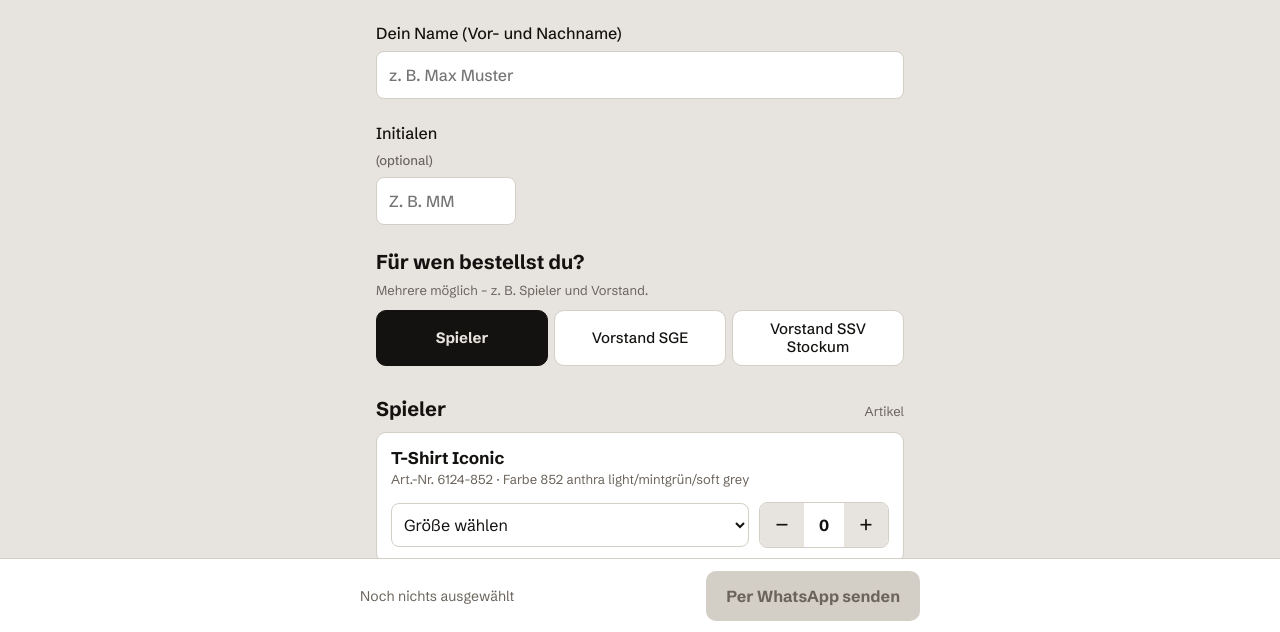
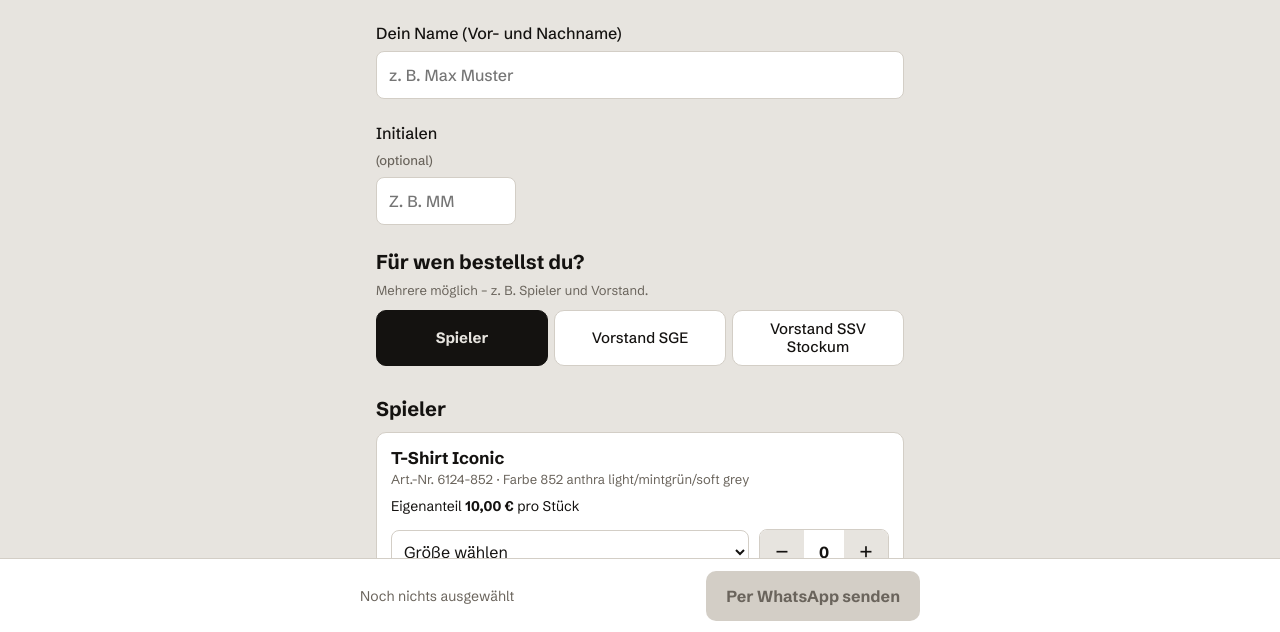
Before and after one commit to SG-Eintracht-25/sge-bestellung, a plain HTML site: page index.html in a window 1280 px wide. Both pictures are taken after a click on the button "Spieler". Shown: the part 167-799 px from the top of the page. Drawn offline with Linux system fonts and the light colour scheme.

Commit message:
Eigenanteil pro Artikel und Gesamtsumme (Testwert 10 €)
Co-Authored-By: Claude Opus 5.5 <noreply@anthropic.com>
Claude-Session: https://claude.ai/code/session_01GNJdMwTk5gwXBjhn3PUFch

```diff
--- a/index.html
+++ b/index.html
@@ -26,7 +26,8 @@ h2{font-size:20px;margin:0 0 10px}
 .card{background:var(--card);border:1px solid var(--line);border-radius:10px;padding:14px;margin-bottom:10px;transition:border-color .15s,box-shadow .15s}
 .card.on{border-color:var(--acc);box-shadow:0 0 0 2px var(--acc) inset}
 .card h3{margin:0;font-size:17px;line-height:1.25}
-.card .meta{font-size:13px;color:var(--mute);margin:2px 0 12px}
+.card .meta{font-size:13px;color:var(--mute);margin:2px 0 6px}
+.card .price{font-size:14px;margin:0 0 12px;display:flex;justify-content:space-between;gap:8px}.card .price em{font-style:normal}.card .price span{font-weight:700;white-space:nowrap}
 .ctl{display:flex;gap:10px;align-items:center;flex-wrap:wrap}
 .ctl select{flex:1 1 140px;min-height:44px;border:1px solid var(--line);border-radius:8px;background:var(--card);padding:0 8px}
 .step{display:flex;align-items:center;border:1px solid var(--line);border-radius:8px;overflow:hidden}
@@ -83,13 +84,15 @@ h2{font-size:20px;margin:0 0 10px}
 const PHONE='4916095129791';
 const SZ=['S','M','L','XL','XXL','3XL','4XL'];
 const ARTICLES=[
-  {nr:'6124-852',name:'T-Shirt Iconic',color:'852 anthra light/mintgrün/soft grey',sizes:[...SZ,'164'],g:['spieler','sge']},
-  {nr:'6324-852',name:'Polo Iconic',color:'852 anthra light/mintgrün/soft grey',sizes:SZ,g:['sge']},
-  {nr:'9324-852',name:'Polyesterjacke Iconic',color:'852 anthra light/mintgrün/soft grey',sizes:SZ,g:['spieler']},
-  {nr:'9223-820',name:'Polyesterhose Power',color:'820',sizes:SZ,g:['spieler']},
-  {nr:'6324-808',name:'Polo Iconic',color:'808',sizes:SZ,g:['ssv']},
-  {nr:'6722-808',name:'Kapuzensweat Performance',color:'808',sizes:SZ,g:['ssv']}
+  {nr:'6124-852',name:'T-Shirt Iconic',color:'852 anthra light/mintgrün/soft grey',sizes:[...SZ,'164'],g:['spieler','sge'],eur:{spieler:10,sge:10}},
+  {nr:'6324-852',name:'Polo Iconic',color:'852 anthra light/mintgrün/soft grey',sizes:SZ,g:['sge'],eur:{sge:10}},
+  {nr:'9324-852',name:'Polyesterjacke Iconic',color:'852 anthra light/mintgrün/soft grey',sizes:SZ,g:['spieler'],eur:{spieler:10}},
+  {nr:'9223-820',name:'Polyesterhose Power',color:'820',sizes:SZ,g:['spieler'],eur:{spieler:10}},
+  {nr:'6324-808',name:'Polo Iconic',color:'808',sizes:SZ,g:['ssv'],eur:{ssv:10}},
+  {nr:'6722-808',name:'Kapuzensweat Performance',color:'808',sizes:SZ,g:['ssv'],eur:{ssv:10}}
 ];
+const eur=(a,g)=>+((a.eur||{})[g]||0);
+const fmt=v=>v.toLocaleString('de-DE',{style:'currency',currency:'EUR'});
 const GORDER=['spieler','sge','ssv'];
 const GN={spieler:'Spieler',sge:'Vorstand SGE',ssv:'Vorstand SSV Stockum'};
 const groups=new Set();
@@ -99,10 +102,11 @@ const st={};const S=(g,i)=>st[g+'_'+i]||(st[g+'_'+i]={qty:0,size:''});
 const sel=()=>GORDER.filter(g=>groups.has(g));
 function draw(){const gs=sel();
   $('#list').innerHTML=!gs.length?'<p class="hint">Bitte zuerst oben wählen, für wen du bestellst.</p>':gs.map(g=>`
-  <h2 class="gsec">${GN[g]} <span>Artikel</span></h2>`+ARTICLES.map((a,i)=>!a.g.includes(g)?'':`
+  <h2 class="gsec">${GN[g]}</h2>`+ARTICLES.map((a,i)=>!a.g.includes(g)?'':`
   <div class="card" id="c_${g}_${i}">
     <h3>${esc(a.name)}</h3>
     <p class="meta">Art.-Nr. ${esc(a.nr)} · Farbe ${esc(a.color)}</p>
+    <p class="price"><em>${eur(a,g)?'Eigenanteil <b>'+fmt(eur(a,g))+'</b> pro Stück':'kein Eigenanteil'}</em><span id="t_${g}_${i}"></span></p>
     <div class="ctl">
       <select data-k="${g}|${i}" aria-label="Größe für ${esc(a.name)} (${GN[g]})"><option value="">Größe wählen</option>${a.sizes.map(z=>`<option${S(g,i).size===z?' selected':''}>${z}</option>`).join('')}</select>
       <div class="step"><button type="button" data-d="-1" data-k="${g}|${i}" aria-label="weniger">−</button><output id="q_${g}_${i}">0</output><button type="button" data-d="1" data-k="${g}|${i}" aria-label="mehr">+</button></div>
@@ -120,15 +124,15 @@ $('#ini').addEventListener('input',update);
 function picked(){const out=[];for(const g of sel())ARTICLES.forEach((a,i)=>{if(!a.g.includes(g))return;const x=S(g,i);if(x.qty>0)out.push({g,a,...x})});return out}
 function clean(n){return n.replace(/[|#:]/g,' ').replace(/\s+/g,' ').trim()}
 function update(){
-  for(const g of sel())ARTICLES.forEach((a,i)=>{const q=$(`#q_${g}_${i}`);if(!q)return;q.textContent=S(g,i).qty;$(`#c_${g}_${i}`).classList.toggle('on',S(g,i).qty>0)});
-  const p=picked(),missing=p.filter(x=>!x.size),n=p.reduce((s,x)=>s+x.qty,0),name=clean($('#name').value),ini=clean($('#ini').value).replace(/\s/g,'').toUpperCase().slice(0,4);
-  $('#sum').innerHTML=!groups.size?'Gruppe wählen':!p.length?'Noch nichts ausgewählt':missing.length?`<b>Größe fehlt</b>bei ${esc(missing.map(x=>x.a.name).join(', '))}`:`<b>${n} ${n===1?'Teil':'Teile'}</b>${p.length} Artikel`;
+  for(const g of sel())ARTICLES.forEach((a,i)=>{const q=$(`#q_${g}_${i}`);if(!q)return;q.textContent=S(g,i).qty;const t=$(`#t_${g}_${i}`);if(t)t.textContent=S(g,i).qty&&eur(a,g)?'= '+fmt(S(g,i).qty*eur(a,g)):'';$(`#c_${g}_${i}`).classList.toggle('on',S(g,i).qty>0)});
+  const p=picked(),missing=p.filter(x=>!x.size),n=p.reduce((s,x)=>s+x.qty,0),tot=p.reduce((s,x)=>s+x.qty*eur(x.a,x.g),0),name=clean($('#name').value),ini=clean($('#ini').value).replace(/\s/g,'').toUpperCase().slice(0,4);
+  $('#sum').innerHTML=!groups.size?'Gruppe wählen':!p.length?'Noch nichts ausgewählt':missing.length?`<b>Größe fehlt</b>bei ${esc(missing.map(x=>x.a.name).join(', '))}`:`<b>Eigenanteil ${fmt(tot)}</b>${n} ${n===1?'Teil':'Teile'}`;
   const ok=p.length&&!missing.length&&name.split(' ').length>=2;
   const send=$('#send');send.setAttribute('aria-disabled',ok?'false':'true');
   if(ok){
     const gs=sel().filter(g=>p.some(x=>x.g===g));
     const txt=['Bestellung SG Eintracht 25','Name: '+name,...(ini?['Initialen: '+ini]:[]),
-      ...gs.flatMap(g=>['',GN[g]+':',...p.filter(x=>x.g===g).map(x=>`• ${x.qty}× ${x.a.name} – Größe ${x.size}`)]),'',
+      ...gs.flatMap(g=>['',GN[g]+':',...p.filter(x=>x.g===g).map(x=>`• ${x.qty}× ${x.a.name} – Größe ${x.size}`+(eur(x.a,x.g)?` (${fmt(x.qty*eur(x.a,x.g))})`:''))]),'','Eigenanteil gesamt: '+fmt(tot),'',
       ...gs.map(g=>`#SGE|${name}|GRP:${g}|`+(ini?`INI:${ini}|`:'')+p.filter(x=>x.g===g).map(x=>`${x.a.nr}:${x.size}:${x.qty}`).join('|'))].join('\n');
     send.href=`https://wa.me/${PHONE}?text=${encodeURIComponent(txt)}`;
   }else send.href='#';
```
